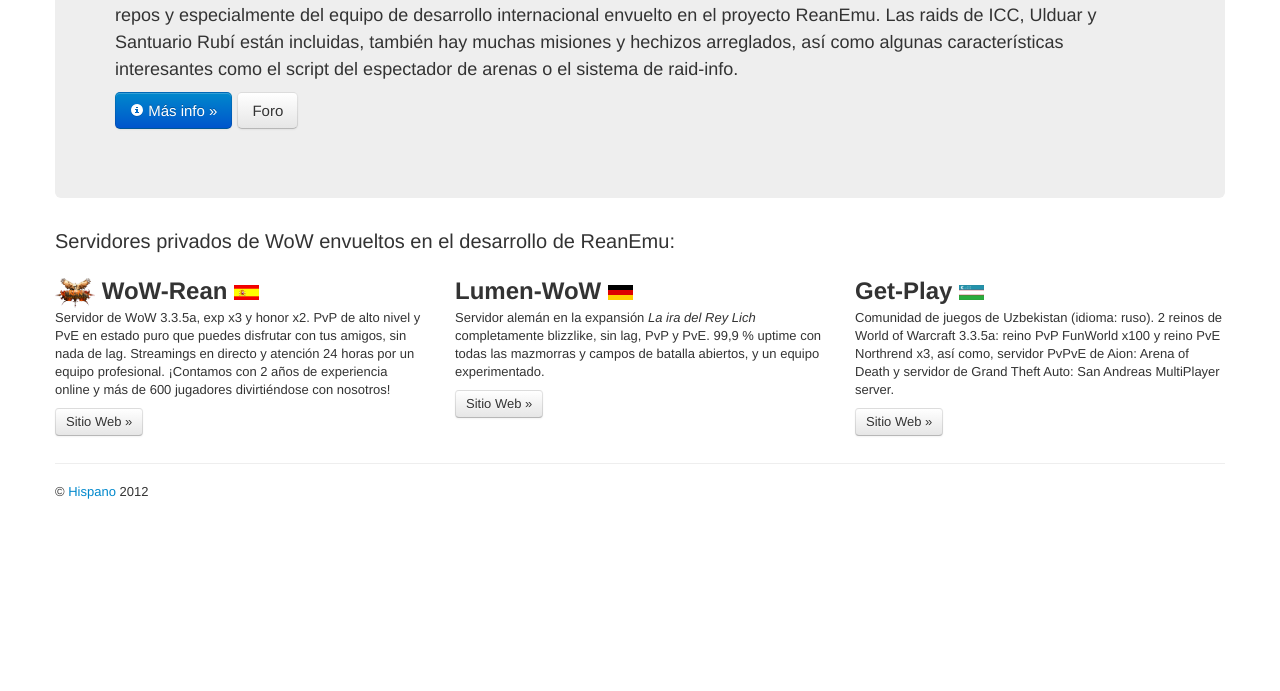
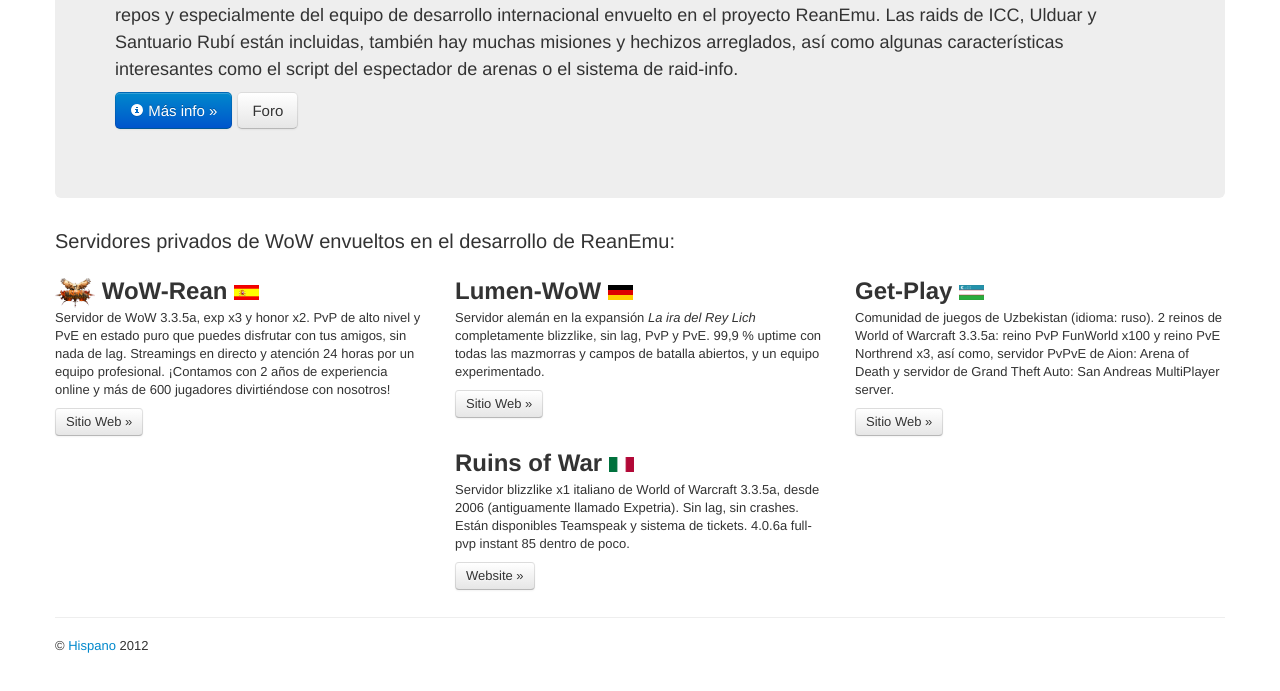
Before and after one commit to Hispano/ComunidadRean-Web, a plain HTML site: page es/index.html in a window 1280 px wide. Shown: the part 205-896 px from the top of the page. Before the commit the page ends 800 px from the top, so only its background shows below. Drawn offline with Linux system fonts and the light colour scheme.

Commit message:
Add Ruins of War server to index page

```diff
--- a/es/index.html
+++ b/es/index.html
@@ -89,6 +89,15 @@
           <p>Comunidad de juegos de Uzbekistan (idioma: ruso). 2 reinos de World of Warcraft 3.3.5a: reino PvP FunWorld x100 y reino PvE Northrend x3, así como, servidor PvPvE de Aion: Arena of Death y servidor de Grand Theft Auto: San Andreas MultiPlayer server.</p>
           <p><a class="btn" href="http://www.getplay.uz">Sitio Web &raquo;</a></p>
         </div>
+        <div class="span4">
+          <p>
+          </p>
+        </div>
+        <div class="span4">
+        <h2>Ruins of War <img src="../assets/img/italy_flag.jpeg" height="15" width="25"></h2>
+          <p>Servidor blizzlike x1 italiano de World of Warcraft 3.3.5a, desde 2006 (antiguamente llamado Expetria). Sin lag, sin crashes. Están disponibles Teamspeak y sistema de tickets. 4.0.6a full-pvp instant 85 dentro de poco.</p>
+          <p><a class="btn" href="http://www.wowrow.net">Website &raquo;</a></p>
+        </div>
       </div>
 
       <hr>
```
Also changed, not shown: index.html (+9 -0 lines).
